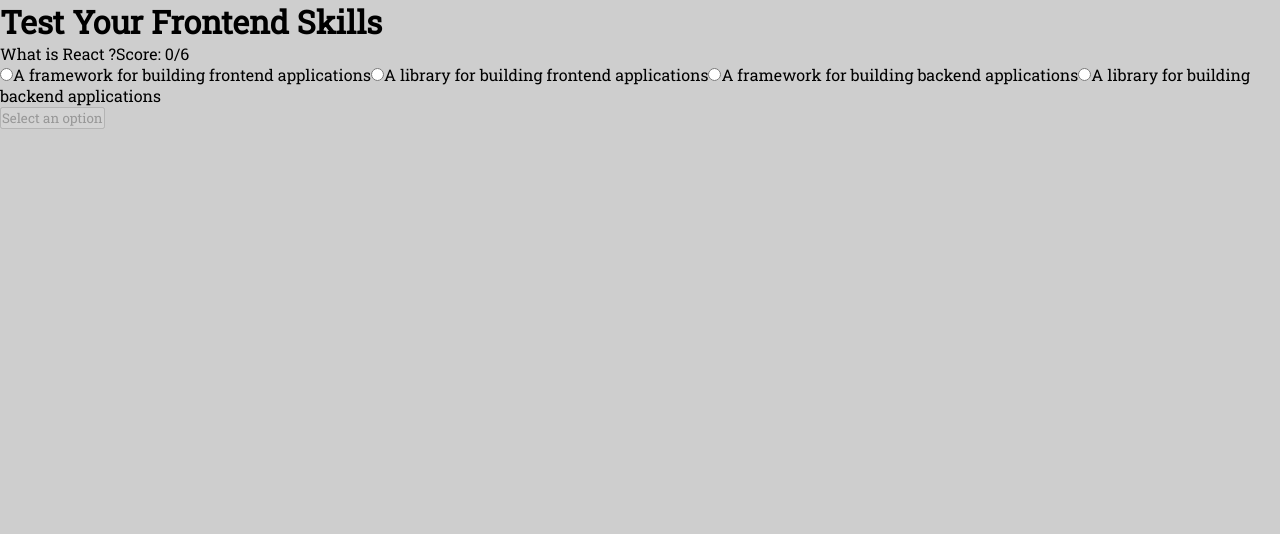
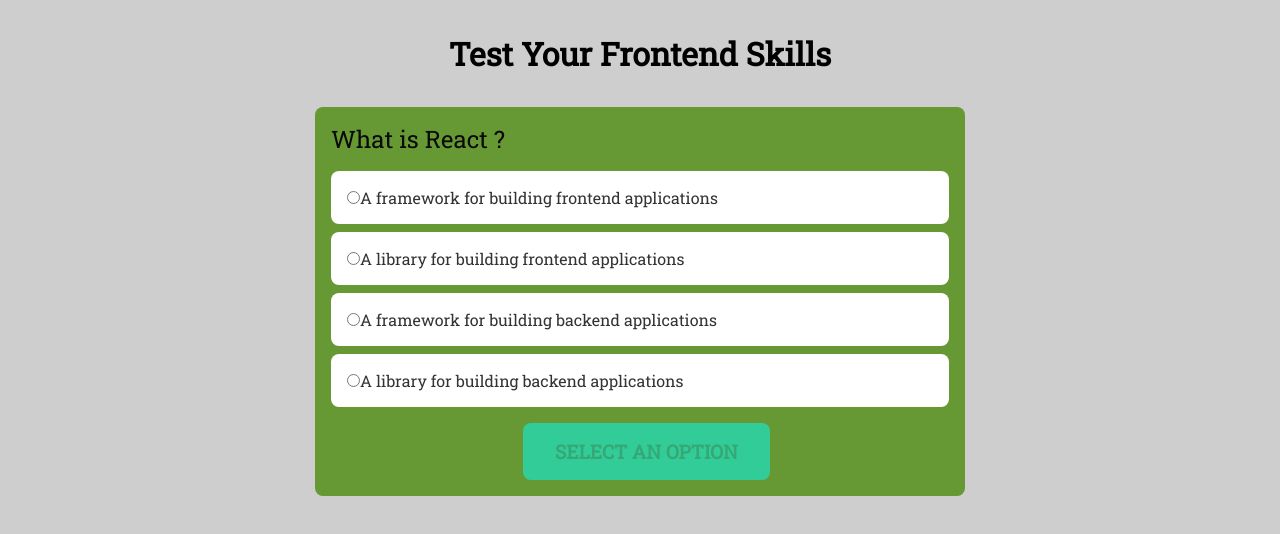
Before and after one commit to Inaboya/quiz_app, a Vue app: page / in a window 1280 px wide. Shown: the top 534 px of the page. Built offline with nearby package versions, Linux system fonts and the light colour scheme.

Commit message:
build functionality

```diff
--- a/src/App.vue
+++ b/src/App.vue
@@ -40,7 +40,7 @@
 
   {
     questions: 'What is load balancing?',
-    answer: 1,
+    answer: 3,
     options: [
       'Load balancing is not distribution of all the incoming network traffic all across the backend servers.',
       'Load balancing is distribution of all the outgoing network traffic all across the backend servers.',
@@ -64,7 +64,7 @@
 
   {
     questions: 'What does NPM stand for?',
-    answer: 2,
+    answer: 1,
     options: [
       'Node Package Module',
       'Node Package Manager',
@@ -121,7 +121,6 @@
     <section class="quiz-wrapper" v-if="!quizCompleted">
       <div class="quiz-info">
         <span class="question"> {{ getCurrentQuestions.questions }} </span>
-        <span class="score">Score: {{ score }}/{{ questions.length }}</span>
       </div>
 
       <div class="options">
@@ -167,7 +166,7 @@
 
     <section v-else>
       <h2>You have completed this assessment</h2>
-      <h3>Your Score: {{ (score / questions.length) * 100 }} %</h3>
+      <h3>Your Score: {{ Math.round((score / questions.length) * 100) }} %</h3>
     </section>
   </main>
 </template>
@@ -184,4 +183,97 @@
 body {
   background-color: #cecece;
 }
+
+.app {
+  display: flex;
+  flex-direction: column;
+  align-items: center;
+  padding: 2rem;
+  height: 100vh;
+}
+
+h1 {
+  font-size: 2rem;
+  margin-bottom: 2rem;
+}
+
+.quiz-wrapper {
+  background-color: #669933;
+  padding: 1rem;
+  width: 100%;
+  max-width: 650px;
+  border-radius: 0.5rem;
+}
+
+.quiz-info {
+  display: flex;
+  justify-content: space-between;
+  margin-bottom: 1rem;
+}
+
+.quiz-info .question {
+  color: #090909;
+  font-size: 1.5rem;
+}
+
+.options {
+  margin-bottom: 1rem;
+}
+
+.option {
+  padding: 1rem;
+  display: block;
+  color: #333;
+  background-color: #fff;
+  margin-bottom: 0.5rem;
+  border-radius: 0.5rem;
+  cursor: pointer;
+}
+
+.option:hover {
+  background-color: #e6e6e6;
+}
+
+.option.correct {
+  background-color: #00cc00;
+}
+
+.option.incorrect {
+  background-color: #ff0000;
+}
+
+.option:last-of-type {
+  margin-bottom: 0;
+}
+
+.option.disabled {
+  opacity: 0.5;
+}
+
+.option.input {
+  display: none;
+}
+
+button {
+  appearance: none;
+  outline: none;
+  border: none;
+  padding: 1rem 2rem;
+  margin-left: 12rem;
+  background-color: aqua;
+  font-weight: 700;
+  text-transform: uppercase;
+  font-size: 1.2rem;
+  border-radius: 0.5rem;
+}
+
+button:disabled {
+  opacity: 0.5;
+}
+
+h3 {
+  font-size: 2rem;
+  margin-bottom: 2rem;
+  text-align: center;
+}
 </style>
```
